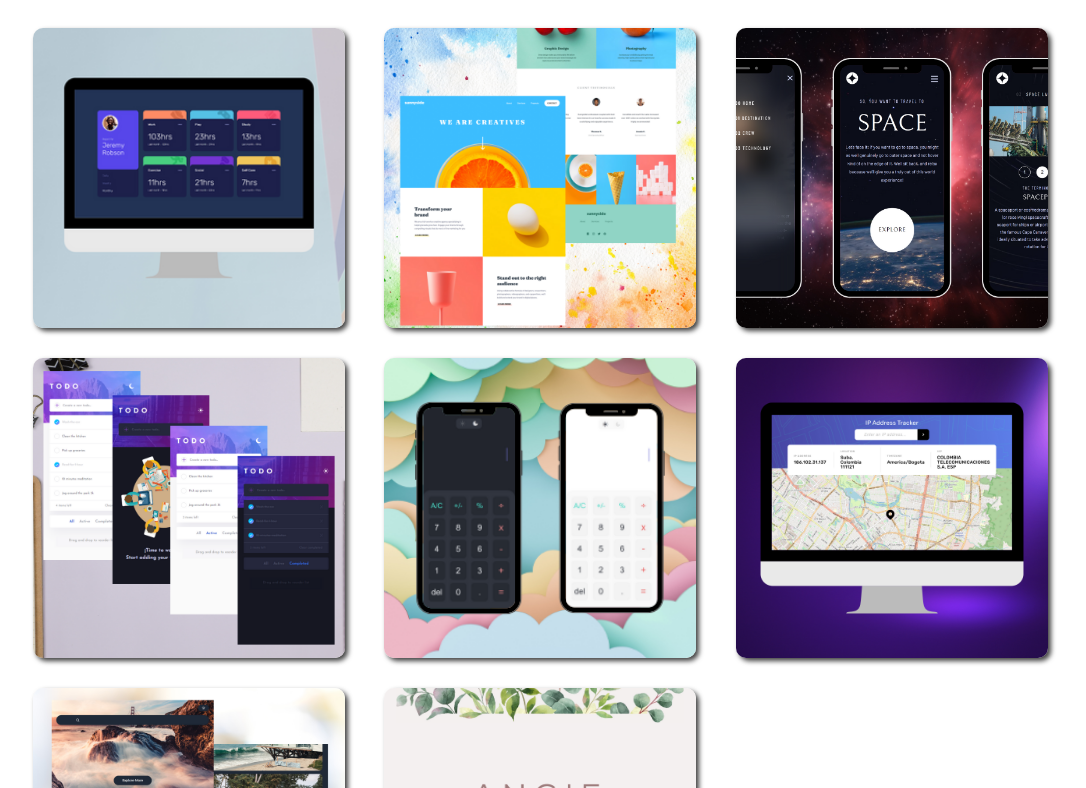
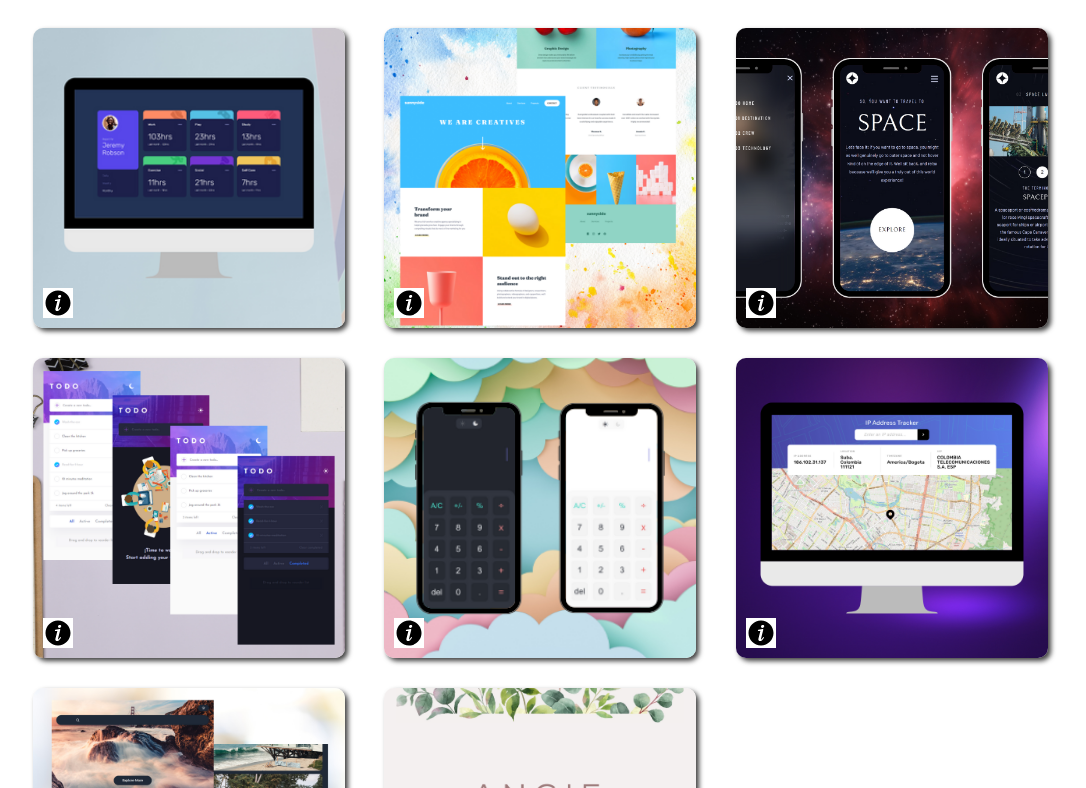
Before and after one commit to hugoriveros18/professional-portfolio, a React (Vite) app: page / in a window 1280 px wide. Shown: the part 2453-3241 px from the top of the page, without its empty margins (95-1181 px from the left). Built offline with nearby package versions, Linux system fonts and the light colour scheme.

Commit message:
project update

```diff
--- a/src/App.css
+++ b/src/App.css
@@ -8,6 +8,13 @@
   --medium-blue-color: #457b9d;
   --dark-blue-color  : #1d3557;
   --light-red-color  : #e63946;
+}
+
+.menus__full-container {
+  position: sticky;
+  top: 0;
+  left: 0;
+  z-index: 999;
 }
 
 @media screen and (min-width: 1024px) {
@@ -24,11 +31,7 @@
   }
 
   .menus__full-container {
-    position: sticky;
-    top: 0;
-    left: 0;
     display: flex;
     border-bottom: solid 3px var(--light-red-color);
-    z-index: 999;
   }
 }
--- a/src/components/ProjectList/index.tsx
+++ b/src/components/ProjectList/index.tsx
@@ -3,6 +3,7 @@ import { allProjects } from "../../definitions/projectsVariables";
 import closeIcon from "../../assets/close-info-icon.svg";
 import githubIcon from "../../assets/github-info-icon.svg";
 import externalLinkIcon from "../../assets/external-link-icon.svg";
+import infoIcon from "../../assets/info-icon.svg";
 import './styles.css';
 
 export default function ProjectList({currentTab}:ProjectListProps) {
@@ -63,7 +64,15 @@ function ProjectListElement({project, projectInfoActive, setProjectInfoActive}:
                 className={`projectsList__element`}
                 style={{backgroundImage: `url(${project.backgroundImage})`}}
                 onClick={() => setProjectInfoActive(project.title)}
-            />
+            >
+                {
+                   !isInformationActive &&
+                   <img
+                       src={infoIcon}
+                       className={`info-icon`}
+                   />
+                }
+            </div>
             <div className={`listElement__information ${isInformationActive ? 'information-active' : undefined}`}>
                 <img
                     src={closeIcon}
--- a/src/components/ProjectList/styles.css
+++ b/src/components/ProjectList/styles.css
@@ -98,6 +98,14 @@
     width   : 22px;
 }
 
+.info-icon {
+    position: absolute;
+    bottom: 10px;
+    left: 10px;
+    width: 30px;
+    background-color: #fff;
+}
+
 
 @media screen and (min-width: 500px) {
     .projectsList__element {
```
Also changed, not shown: src/assets/info-icon.svg (added), 1 other file (tests, documents, lock files or other folders).
